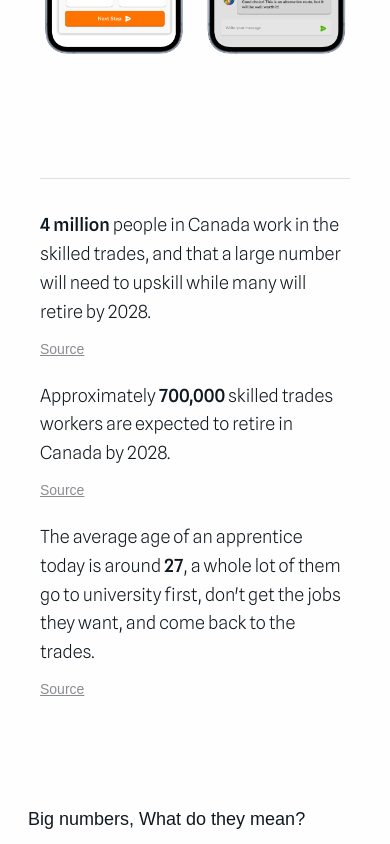
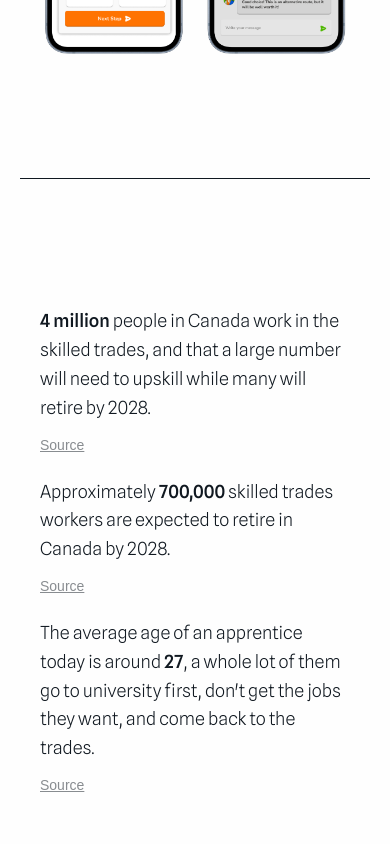
Before and after one commit to daniel-liu01/portfolio, a Next.js app: page /forge in a window 390 px wide. Shown: the part 1300-2144 px from the top of the page. Built offline with nearby package versions, Linux system fonts and the light colour scheme; a web font is replaced by a local one.

Commit message:
fix header section for Forge

```diff
--- a/app/forge/page.js
+++ b/app/forge/page.js
@@ -103,7 +103,15 @@ export default function ForgePage() {
           wrapperClassName={styles.scrollFadeWrap}
           visibleClassName={styles.scrollFadeVisible}
         >
-          <Quotes quotes={forgeQuotes} />
+          <div className={styles.dividerWrap}>
+            <div className={styles.divider} role="presentation" />
+          </div>
+        </ScrollFade>
+        <ScrollFade
+          wrapperClassName={styles.scrollFadeWrap}
+          visibleClassName={styles.scrollFadeVisible}
+        >
+          <Quotes quotes={forgeQuotes} afterDivider />
         </ScrollFade>
         <ScrollFade
           wrapperClassName={styles.scrollFadeWrap}
--- a/app/forge/page.module.css
+++ b/app/forge/page.module.css
@@ -20,6 +20,33 @@
 .main > * {
   padding-top: 0;
   padding-bottom: 0;
+}
+
+/* Same divider as LevelUp/Kofi: even spacing top and bottom */
+.dividerWrap {
+  width: 100%;
+  max-width: 1200px;
+  margin: 0 auto;
+  padding: 60px var(--space-40) 60px;
+}
+
+.divider {
+  width: 100%;
+  box-sizing: border-box;
+  height: 1px;
+  background-color: var(--black);
+}
+
+@media (max-width: 1024px) {
+  .dividerWrap {
+    padding: 48px var(--space-30) 48px;
+  }
+}
+
+@media (max-width: 768px) {
+  .dividerWrap {
+    padding: 40px var(--space-20) 40px;
+  }
 }
 
 .galleryWrap {
--- a/components/project/Quotes.css
+++ b/components/project/Quotes.css
@@ -1,7 +1,13 @@
 .quotes {
   width: 100%;
-  padding: var(--space-60) var(--space-40) var(--space-96);
+  padding: var(--space-80) var(--space-40);
   background-color: var(--white);
+}
+
+/* When used after the page divider: even spacing (no internal divider, 0 top / 60 bottom) */
+.quotes--afterDivider {
+  padding-top: 0;
+  padding-bottom: var(--space-60);
 }
 
 .quotes-container {
@@ -66,7 +72,11 @@
 /* Tablet */
 @media (max-width: 1024px) {
   .quotes {
-    padding: var(--space-48) var(--space-30) var(--space-64);
+    padding: var(--space-56) var(--space-30);
+  }
+
+  .quotes--afterDivider {
+    padding-bottom: var(--space-48);
   }
 
   .quotes-container {
@@ -86,7 +96,11 @@
 /* Mobile */
 @media (max-width: 768px) {
   .quotes {
-    padding: var(--space-40) var(--space-20) var(--space-48);
+    padding: var(--space-48) var(--space-20);
+  }
+
+  .quotes--afterDivider {
+    padding-bottom: var(--space-40);
   }
 
   .quotes-container {
--- a/components/project/Quotes.jsx
+++ b/components/project/Quotes.jsx
@@ -5,14 +5,15 @@ import "./Quotes.css";
  * Use for project pages to show research stats or testimonials.
  *
  * @param {Array<{ content: React.ReactNode | string, attribution: string, url?: string }>} quotes - Array of quote objects (content + attribution; optional url to link the source)
+ * @param {boolean} [afterDivider] - When true, omit the internal divider and use even spacing (for use after the page’s divider line)
  */
-function Quotes({ quotes = [] }) {
+function Quotes({ quotes = [], afterDivider = false }) {
   if (quotes.length === 0) return null;
 
   return (
-    <section className="quotes">
+    <section className={`quotes${afterDivider ? " quotes--afterDivider" : ""}`}>
       <div className="quotes-container">
-        <div className="quotes-divider" aria-hidden="true" />
+        {!afterDivider && <div className="quotes-divider" aria-hidden="true" />}
         <div className="quotes-grid">
           {quotes.map(({ content, attribution, url }, index) => (
             <blockquote key={index} className="quotes-item">
```
